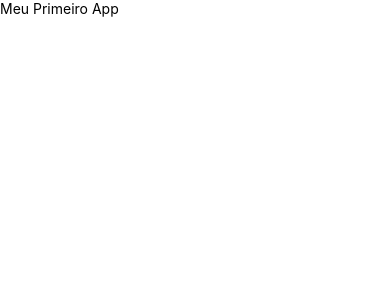
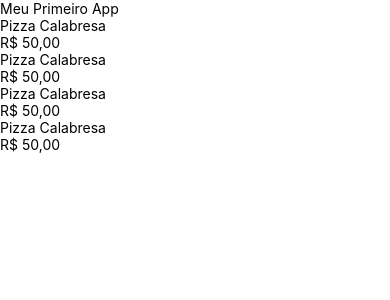
Before and after one commit to gustavoalvesdev/react-native-studies, a React Native app in the folder meu-primeiro-app/: screen / in a window 390 px wide. Shown: the top 300 px of the page. Built offline with nearby package versions, Linux system fonts and the light colour scheme.

Commit message:
Criando o próprio componente

```diff
--- a/meu-primeiro-app/App.tsx
+++ b/meu-primeiro-app/App.tsx
@@ -1,9 +1,14 @@
 import { Text, View } from 'react-native';
+import { PizzaItem } from './components/PizzaItem';
 
-function App() {
+const App = () => {
   return (
     <View>
         <Text>Meu Primeiro App</Text>
+        <PizzaItem />
+        <PizzaItem />
+        <PizzaItem />
+        <PizzaItem />
     </View>
   );
 }
--- /dev/null
+++ b/meu-primeiro-app/components/PizzaItem.tsx
@@ -0,0 +1,10 @@
+import { Text, View } from 'react-native';
+
+export const PizzaItem = () => {
+    return (
+        <View>
+            <Text>Pizza Calabresa</Text>
+            <Text>R$ 50,00</Text>
+        </View>
+    );
+}
```
